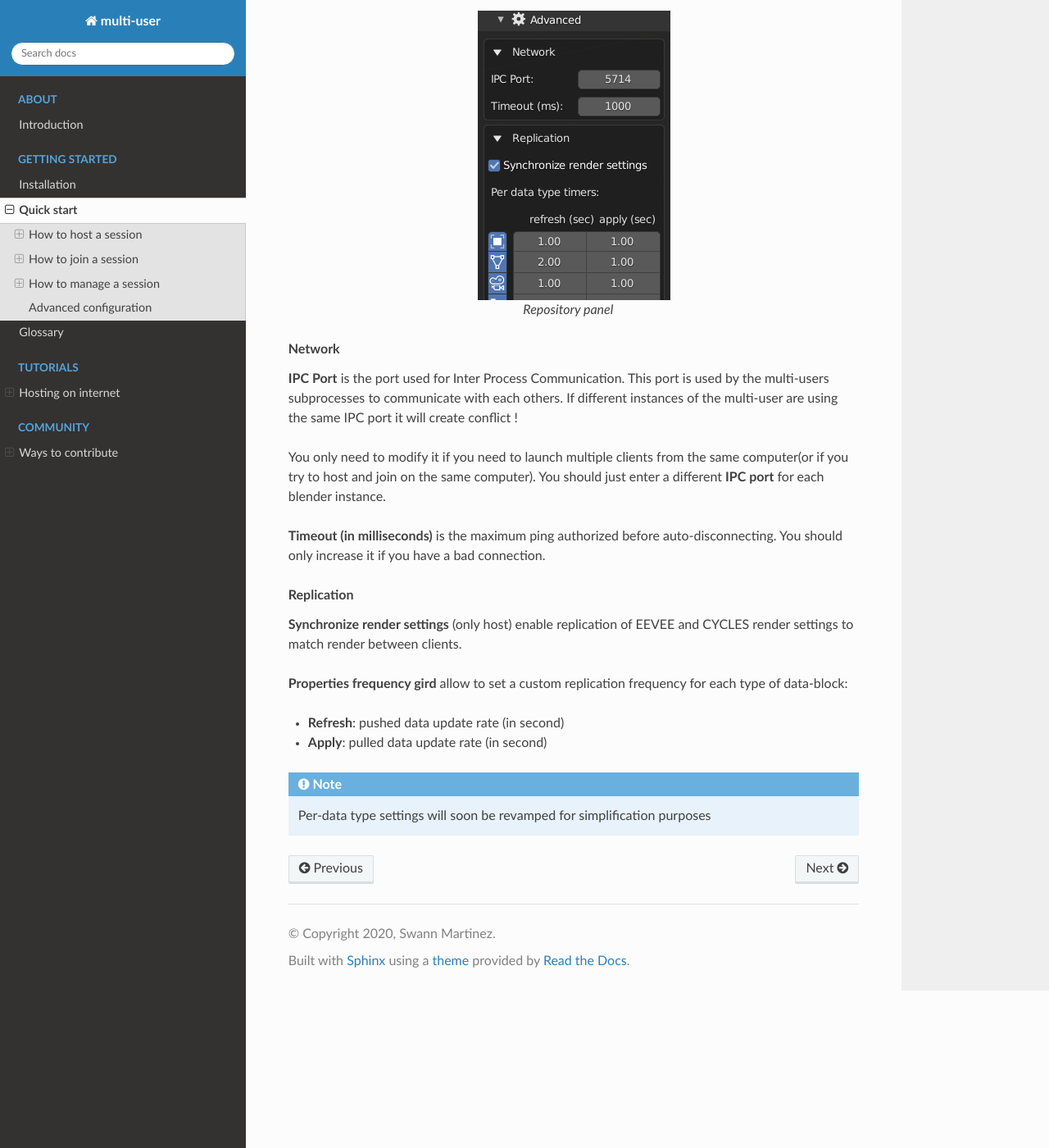
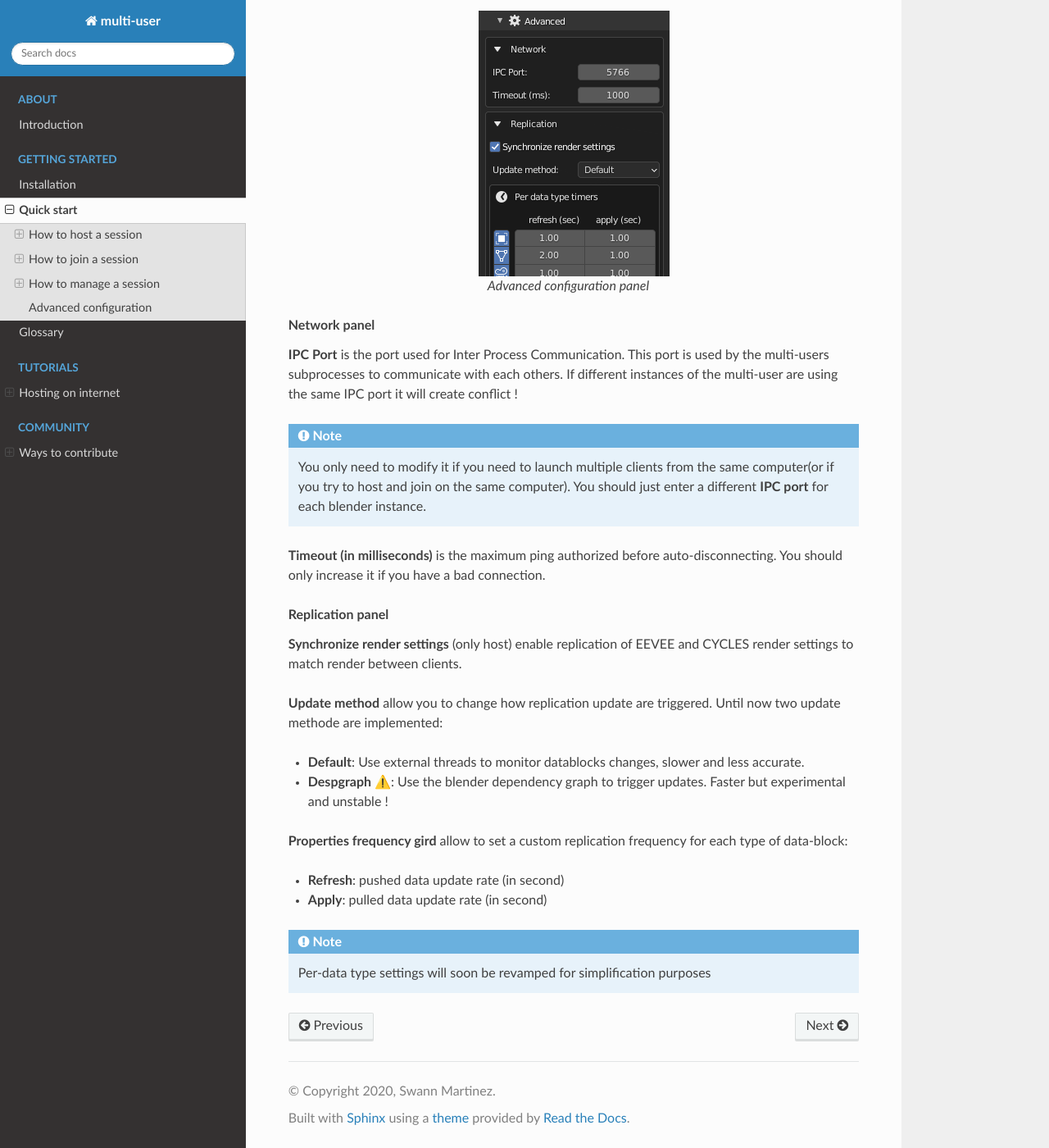
Before and after one commit to AvvyB/blender-multi-user, a Sphinx documentation site: the page built from docs/getting_started/quickstart.rst, in a window 1280 px wide and 1400 px high, scrolled down 8386 px. Shown: the whole window at 82% size. Built offline with Sphinx 7.4.7 and the Read the Docs theme 2.0.0, drawn with Linux system fonts in a browser that asks for light colours.

Commit message:
doc: update advanced section

```diff
--- a/docs/getting_started/quickstart.rst
+++ b/docs/getting_started/quickstart.rst
@@ -307,24 +307,30 @@ This section contains optional settings to configure the session behavior.
 .. figure:: img/quickstart_advanced.png
    :align: center
 
-   Repository panel
+   Advanced configuration panel
 
-.. rubric:: Network
+.. rubric:: Network panel
 
 **IPC Port** is the port used for Inter Process Communication. This port is used
 by the multi-users subprocesses to communicate with each others. If different instances
 of the multi-user are using the same IPC port it will create conflict !
 
-You only need to modify it if you need to launch multiple clients from the same
-computer(or if you try to host and join on the same computer). You should just enter a different
-**IPC port** for each blender instance.
+.. note::
+   You only need to modify it if you need to launch multiple clients from the same
+   computer(or if you try to host and join on the same computer). You should just enter a different
+   **IPC port** for each blender instance.
 
 **Timeout (in milliseconds)** is the maximum ping authorized before auto-disconnecting.
 You should only increase it if you have a bad connection.
 
-.. rubric:: Replication
+.. rubric:: Replication panel
 
 **Synchronize render settings** (only host) enable replication of EEVEE and CYCLES render settings to match render between clients.
+
+**Update method** allow you to change how replication update are triggered. Until now two update methode are implemented:
+
+- **Default**: Use external threads to monitor datablocks changes, slower and less accurate.
+- **Despgraph ⚠️**: Use the blender dependency graph to trigger updates. Faster but experimental and unstable !
 
 **Properties frequency gird** allow to set a custom replication frequency for each type of data-block:
 
```
Also changed, not shown: docs/getting_started/img/quickstart_advanced.png.
